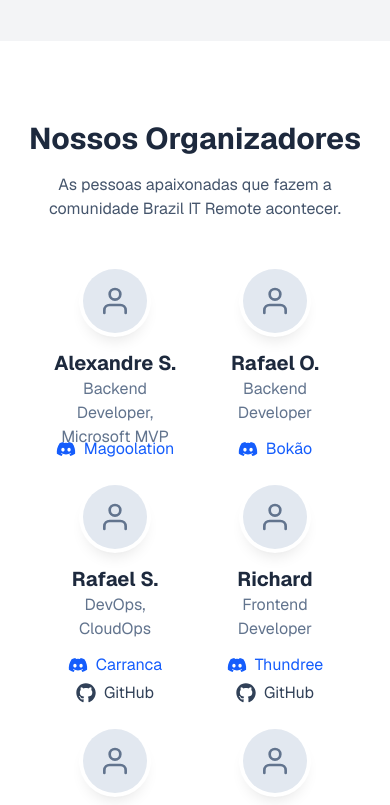
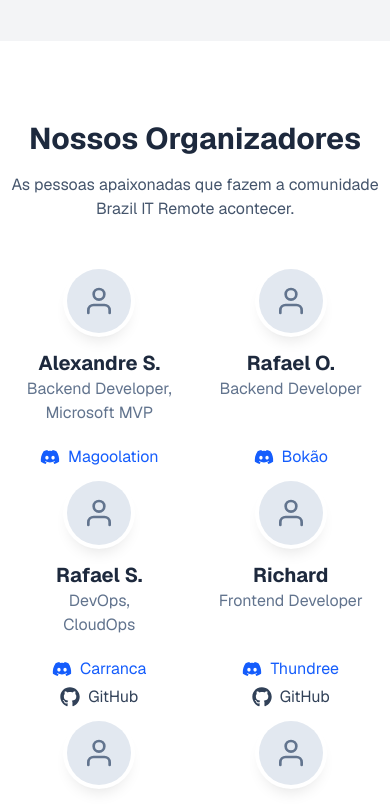
Before and after one commit to BrazilITRemote/brazilitremote-frontend, a Next.js app: page / in a window 390 px wide. Shown: the part 2980-3785 px from the top of the page. Built offline with nearby package versions, Linux system fonts and the light colour scheme.

Commit message:
fix: adjust layout and styling in OrganizersSection component for better responsiveness

```diff
--- a/src/app/components/OrganizersSection.tsx
+++ b/src/app/components/OrganizersSection.tsx
@@ -12,7 +12,7 @@ export default function OrganizersSection() {
       id="organizadores"
       className="py-20 lg:py-24 bg-white dark:bg-gray-900"
     >
-      <div className="container mx-auto px-4 text-center">
+      <div className="w-full md:container mx-auto px-2 md:px-4 text-center">
         <h2 className="text-3xl lg:text-4xl font-bold text-slate-800 dark:text-white">
           Nossos Organizadores
         </h2>
@@ -20,13 +20,13 @@ export default function OrganizersSection() {
           As pessoas apaixonadas que fazem a comunidade Brazil IT Remote
           acontecer.
         </p>
-        <div className="mt-12 flex justify-center gap-6 md:gap-8 flex-wrap">
+        <div className="w-full mt-12 px-0 flex justify-center gap-3 md:gap-8 flex-wrap">
           {activeOrganizers
             .toSorted((a, b) => a.name.localeCompare(b.name))
             .map((organizer) => (
               <div
                 key={organizer.id}
-                className="flex flex-col items-center text-center w-34 md:w-40"
+                className="flex flex-col items-center text-center w-[48%] md:w-40"
               >
                 <div className="w-16 h-16 md:w-20 md:h-20 rounded-full bg-slate-200 dark:bg-slate-700 ring-4 ring-white dark:ring-slate-700 shadow-lg flex items-center justify-center overflow-hidden">
                   {organizer.avatar ? (
@@ -44,7 +44,7 @@ export default function OrganizersSection() {
                 <h3 className="mt-4 text-xl font-bold text-slate-800 dark:text-white">
                   {organizer.name}
                 </h3>
-                <p className="flex flex-col text-slate-500 dark:text-slate-400 h-12">
+                <p className="flex flex-col text-slate-500 dark:text-slate-400 h-14">
                   {organizer.role.map((role, index) => (
                     <span key={`${organizer.id}-role-${index}`}>
                       {role}
```
